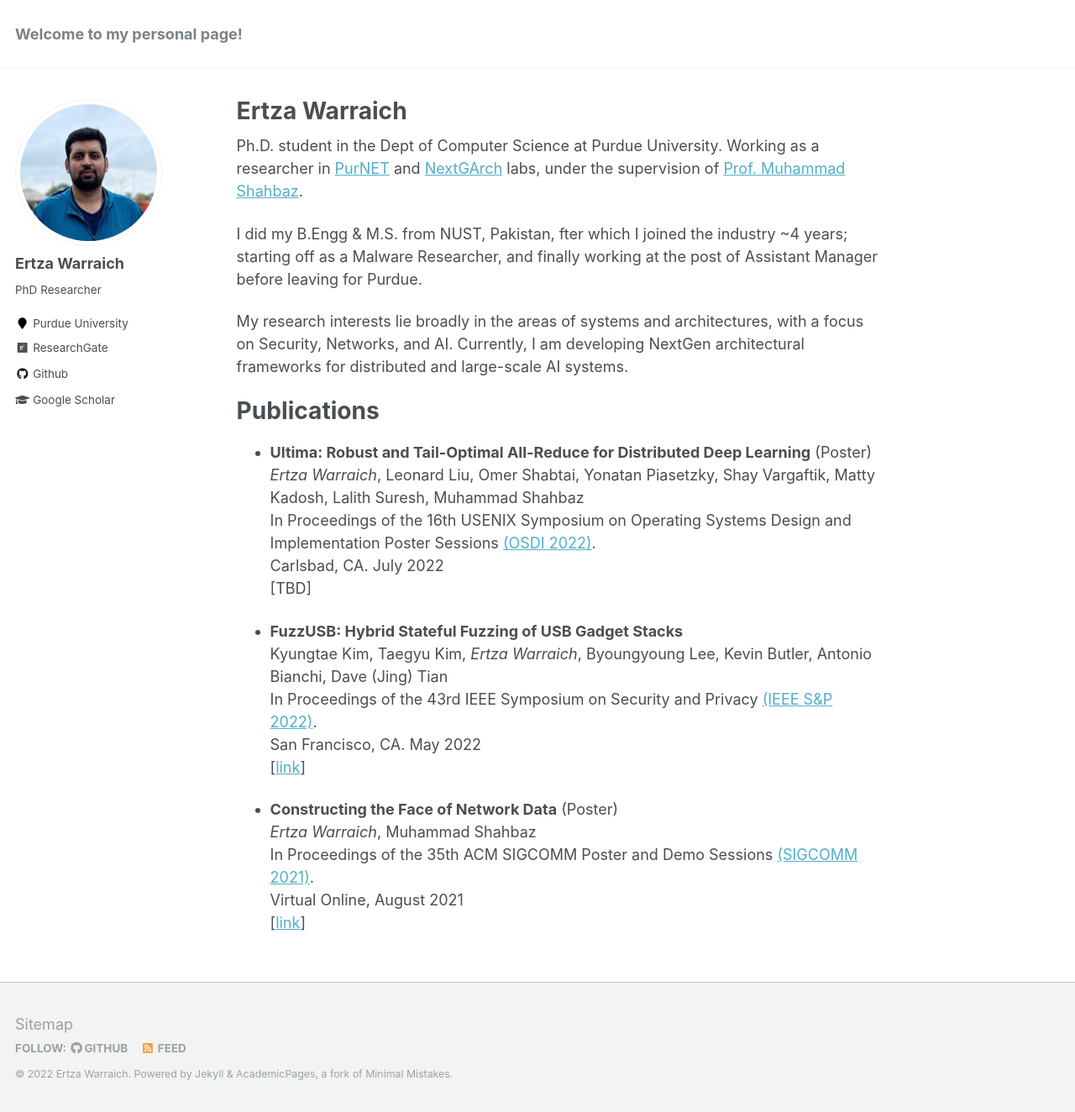
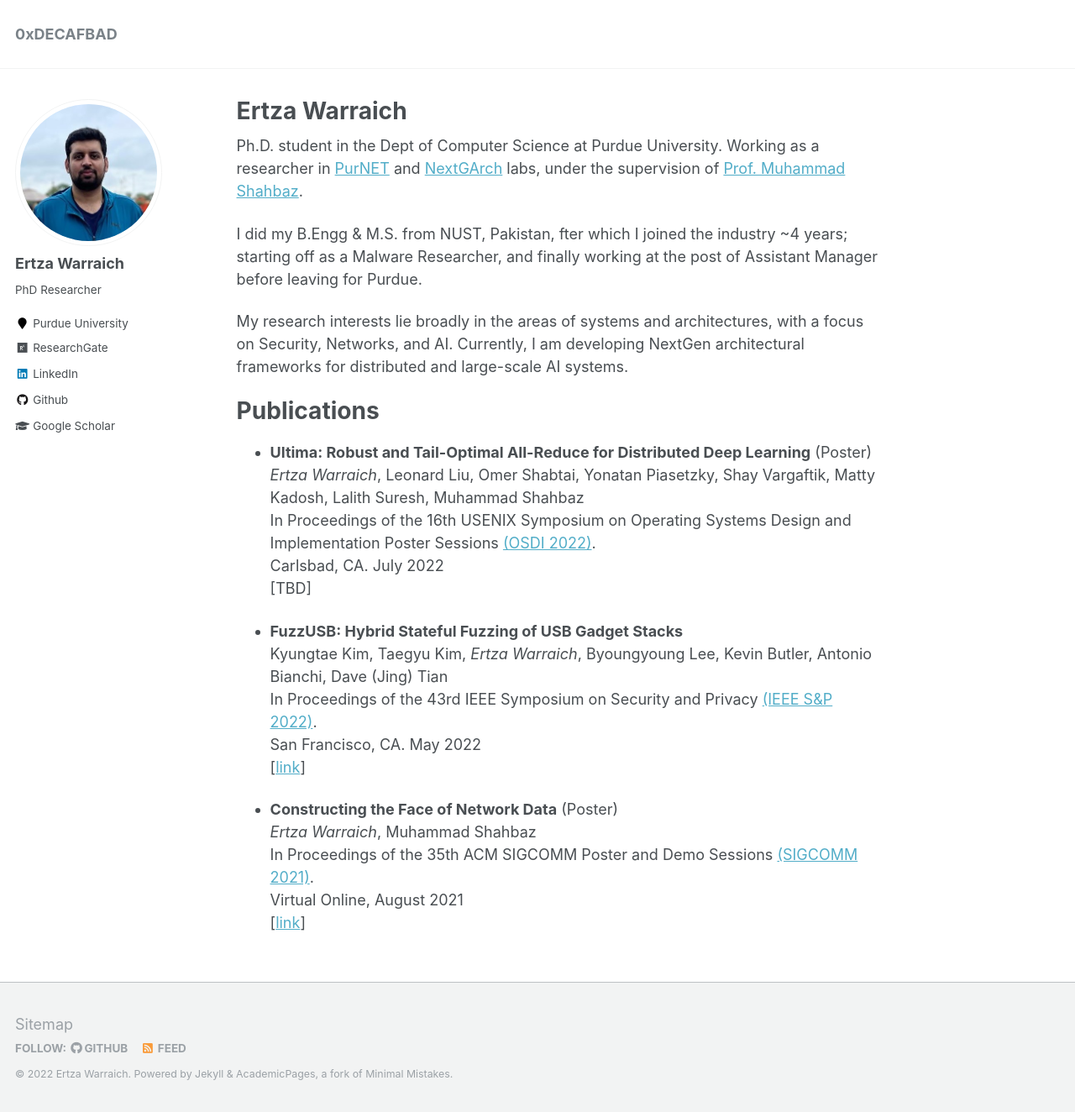
Before and after one commit to ertza/ertza.github.io, a Jekyll site: the page built from _pages/about.md, in a window 1280 px wide and 1324 px high. Shown: the whole window at 84% size. Built offline with Jekyll 4.4.1, drawn with Linux system fonts in a browser that asks for light colours.

Commit message:
linked in added

```diff
--- a/_config.yml
+++ b/_config.yml
@@ -7,7 +7,7 @@
 
 # Site Settings
 locale                   : "en-US"
-title                    : "Welcome to my personal page!"
+title                    : "0xDECAFBAD"
 title_separator          : "-"
 name                     : &name "Ertza Warraich"
 description              : &description "PhD Researcher"
@@ -102,7 +102,7 @@ author:
   instagram        :
   impactstory      : #"https://profiles.impactstory.org/u/xxxx-xxxx-xxxx-xxxx"
   lastfm           :
-  linkedin         :
+  linkedin         : "https://www.linkedin.com/in/ertza"
   orcid            : #"http://orcid.org/yourorcidurl"
   pinterest        :
   soundcloud       :
```
